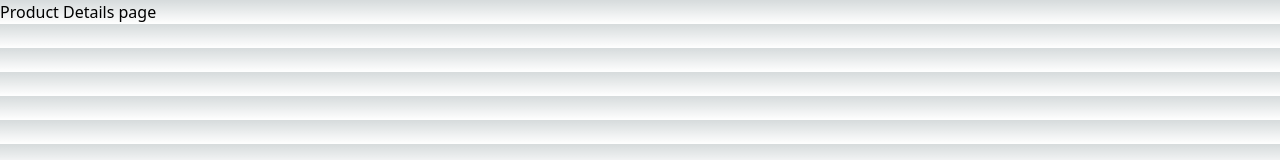
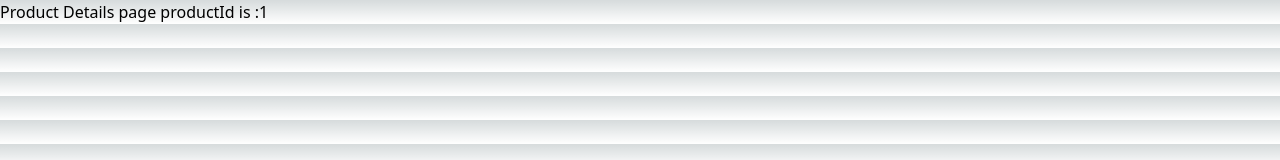
Before and after one commit to mollikacomputer/next-routing, a Next.js app: page /product/1 in a window 1280 px wide. Shown: the top 160 px of the page. Built offline with nearby package versions, Linux system fonts and the light colour scheme.

Commit message:
product id catch using use router

```diff
--- a/src/pages/product/[productId].js
+++ b/src/pages/product/[productId].js
@@ -1,8 +1,10 @@
-const ProductDetails
- = () => {
+import { useRouter } from "next/router";
+const ProductDetails = () => {
+    const router = useRouter();
+    const productId = router.query.productId;
     return (
         <div>
-            <h2>Product Details page</h2>
+            <h2>Product Details page productId is :{productId} </h2>
         </div>
     );
 };
```
